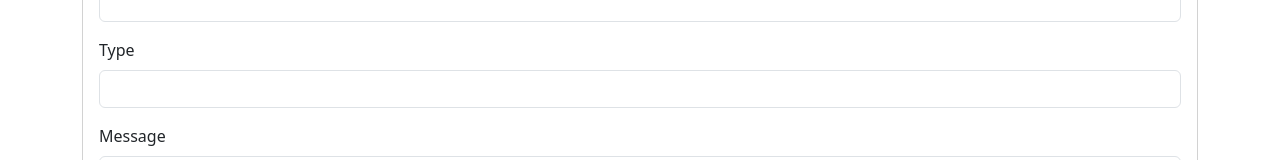
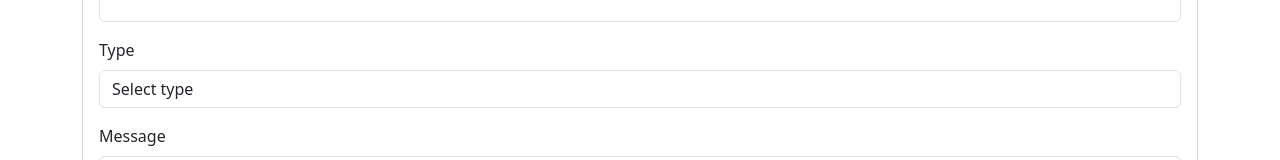
Before and after one commit to Jongita/Event-Logger, an Angular app in the folder front/: page /logger/new in a window 1280 px wide. Shown: the part 220-380 px from the top of the page. Built offline with nearby package versions, Linux system fonts and the light colour scheme.

Commit message:
type options

```diff
--- a/front/src/app/components/events/new-event/new-event.component.html
+++ b/front/src/app/components/events/new-event/new-event.component.html
@@ -8,8 +8,14 @@
                 <input type="text" id="timestamp" class="form-control" name="timestamp" [(ngModel)]="currentTimestamp" readonly>
             </div>
             <div class="mb-3">
-                <label for="" class="form-label">Type</label>
-                <input type="text" class="form-control" name="type" value="" ngModel required pattern="[a-zA-Z ]*" #inputtype="ngModel">
+                <label for="type" class="form-label">Type</label>
+                <select class="form-control" name="type" ngModel required #inputtype="ngModel">
+                    <option value="" disabled selected>Select type</option>
+                    <option value="INFO">INFO</option>
+                    <option value="DEBUG">DEBUG</option>
+                    <option value="ERROR">ERROR</option>
+                    <option value="WARNING">WARNING</option>
+                </select>
                 <div *ngIf="!inputtype.valid && inputtype.touched">Laukelis privalomas</div>
             </div>
             <div class="mb-3">
```
